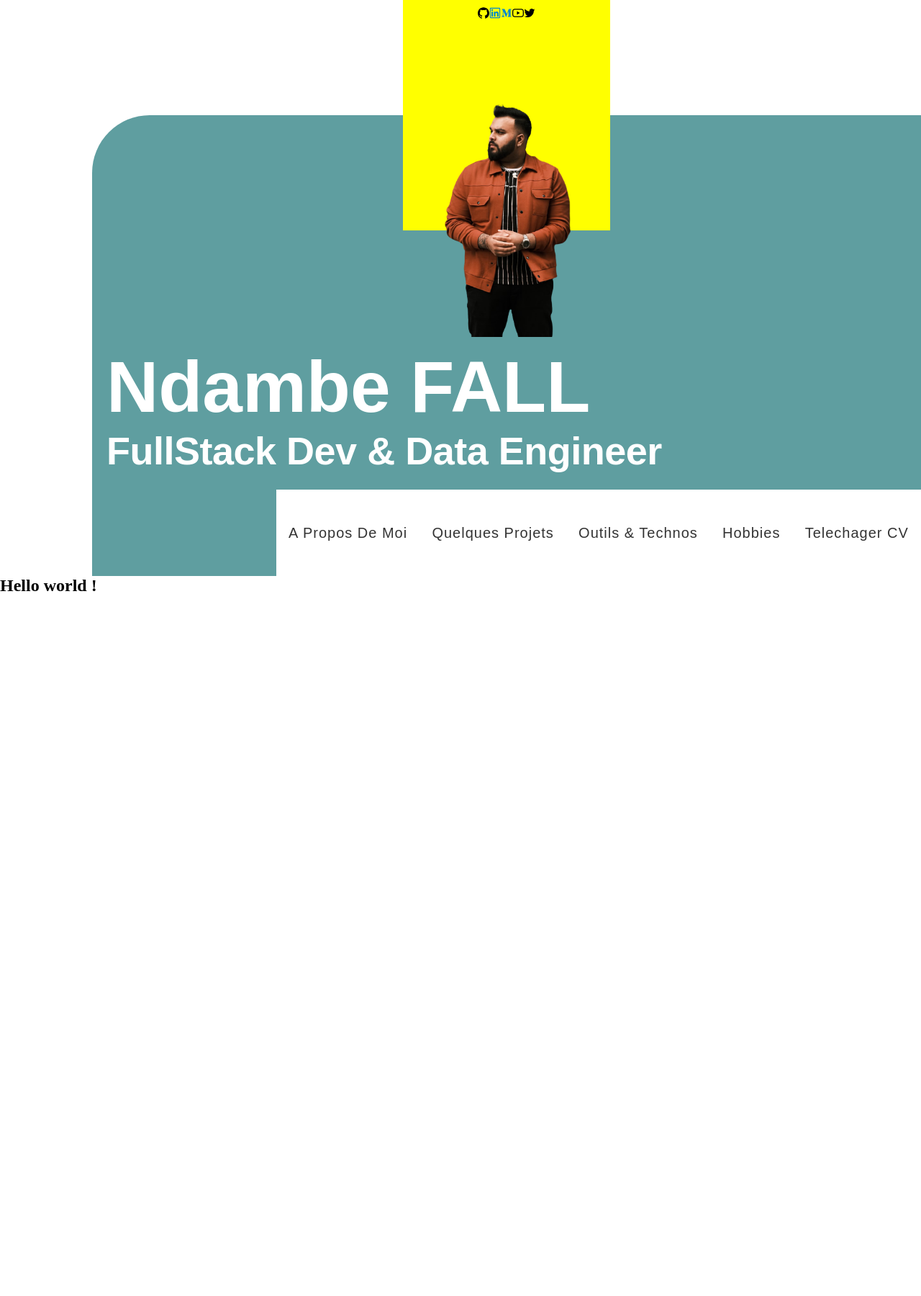
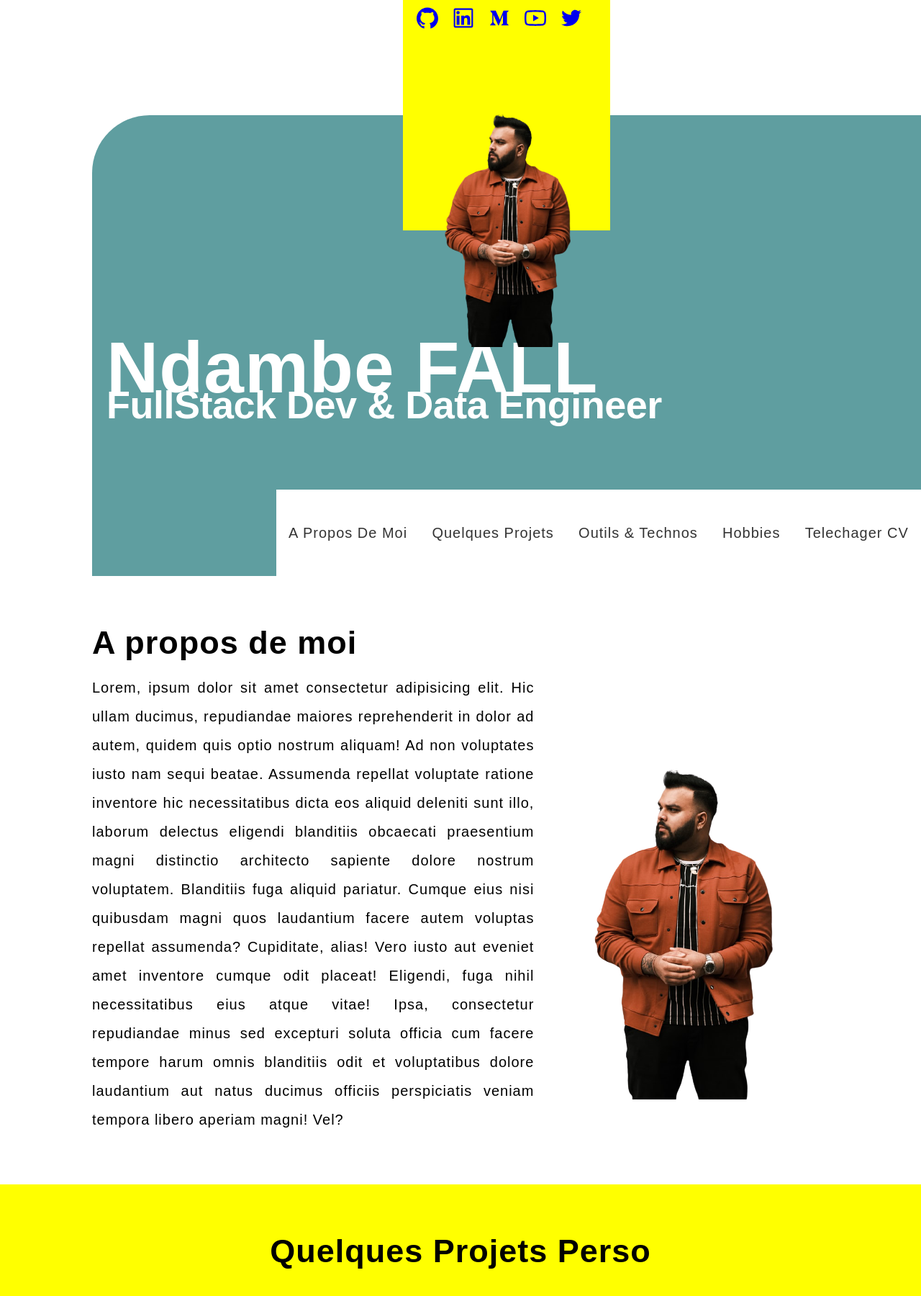
Before and after one commit to alphacpc/portfolio, a React (Create React App) app: page / in a window 1280 px wide. Shown: the top 1800 px of the page at 72% size. Before the commit the page ends 827 px from the top, so only its background shows below. Built offline with nearby package versions, Linux system fonts and the light colour scheme.

Commit message:
Updated project with added some compents

```diff
--- a/src/App.js
+++ b/src/App.js
@@ -1,6 +1,9 @@
 import React from 'react';
 import BodyComponent from './components/Body';
 import HeadComponent from './components/Head';
+
+import './assets/css/App.css';
+
 
 const App = () => {
 
--- /dev/null
+++ b/src/assets/css/About.css
@@ -0,0 +1,17 @@
+.divAboutContainer{
+    /* background: steelblue; */
+    padding:  70px 10%;
+}
+
+.divLeft{
+    width: 60%;
+}
+
+.divLeft h2{
+    font-size: 45px;
+}
+
+.divLeft p{
+    text-align: justify;
+    line-height: 40px;
+}
--- /dev/null
+++ b/src/assets/css/App.css
@@ -0,0 +1,135 @@
+*{
+    font-family: sans-serif;
+    letter-spacing: 1px;
+    list-style: none;
+    padding: 0;
+    margin: 0;
+}
+
+
+/* ------- FLEXIBLE ------ */
+.dis-flex{
+    display: flex;
+}
+
+.dis-flex.space{
+    justify-content: space-between;
+}
+
+.dis-flex.col{
+    flex-direction: column;
+}
+
+.dis-flex.align-center{
+    align-items: center;
+}
+
+/* --------FONT SIZE------- */
+h2{
+    font-size: 35px;
+    line-height: 45px;
+}
+
+h1{
+    font-size: 45px;
+    line-height: 60px;
+}
+
+h3{
+    font-size: 25;
+    line-height: 35px;
+}
+
+p{
+    font-size: 20px;
+    line-height: 30px;
+}
+
+/* -------- MARGIN ------- */
+.mg-bt-20{
+    margin-bottom: 20px;
+}
+
+.mg-tp-20{
+    margin-top: 20px;
+}
+
+.mg-20{
+    margin: 20px;
+}
+
+.mg-v-20{
+    margin: 20px 0;
+}
+
+.mg-h-20{
+    margin: 0 20px ;
+}
+
+
+
+
+.mg-bt-10{
+    margin-bottom: 10px;
+}
+
+.mg-tp-10{
+    margin-top: 10px;
+}
+
+.mg-10{
+    margin: 10px;
+}
+
+.mg-v-10{
+    margin: 10px 0;
+}
+
+.mg-h-10{
+    margin: 0 10px ;
+}
+
+
+
+/* -------- PADDING ------- */
+.pd-bt-20{
+    padding-bottom: 20px;
+}
+
+.pd-tp-20{
+    padding-top: 20px;
+}
+
+.pd-20{
+    padding: 20px;
+}
+
+.pd-v-20{
+    padding: 20px 0;
+}
+
+.pd-h-20{
+    padding: 0 20px ;
+}
+
+
+
+.pd-bt-10{
+    padding-bottom: 10px;
+}
+
+.pd-tp-10{
+    padding-top: 10px;
+}
+
+.pd-10{
+    padding: 10px;
+}
+
+.pd-v-10{
+    padding: 10px 0;
+}
+
+.pd-h-10{
+    padding: 0 10px ;
+}
--- /dev/null
+++ b/src/assets/css/Project.css
@@ -0,0 +1,9 @@
+.divProjectContainer{
+    background: yellow;
+    padding:  70px 10%;
+}
+
+.divProjectContainer h2{
+    font-size: 45px;
+    text-align: center;
+}
--- a/src/assets/css/head.css
+++ b/src/assets/css/head.css
@@ -55,12 +55,11 @@
     background-color: yellow;
 }
 .Photo .LinksSocial{
-    /* background-color: aqua; */
     justify-content: center;
     display: flex;
     padding: 10px 20px;
 }
-.Photo .LinksSocial img{
+.Photo .LinksSocial a{
     margin-right: 20px;
     object-fit: contain;
 }
@@ -68,11 +67,6 @@
 .Photo .divUserPicture img{
     width: 100%;
 }
-
-
-
-
-
 
 
 
--- /dev/null
+++ b/src/components/About.js
@@ -0,0 +1,23 @@
+import React from 'react'
+import './../assets/css/About.css';
+import Photo from "./../assets/images/photo3.png"
+
+
+const About = () => {
+  return (
+    <div className="divAboutContainer dis-flex space align-center">
+        <div className="divLeft">
+          <h2 className="mg-bt-20">A propos de moi</h2>
+          <p>Lorem, ipsum dolor sit amet consectetur adipisicing elit. Hic ullam ducimus, repudiandae maiores reprehenderit in dolor ad autem, quidem quis optio nostrum aliquam! Ad non voluptates iusto nam sequi beatae.
+          Assumenda repellat voluptate ratione inventore hic necessitatibus dicta eos aliquid deleniti sunt illo, laborum delectus eligendi blanditiis obcaecati praesentium magni distinctio architecto sapiente dolore nostrum voluptatem. Blanditiis fuga aliquid pariatur.
+          Cumque eius nisi quibusdam magni quos laudantium facere autem voluptas repellat assumenda? Cupiditate, alias! Vero iusto aut eveniet amet inventore cumque odit placeat! Eligendi, fuga nihil necessitatibus eius atque vitae!
+          Ipsa, consectetur repudiandae minus sed excepturi soluta officia cum facere tempore harum omnis blanditiis odit et voluptatibus dolore laudantium aut natus ducimus officiis perspiciatis veniam tempora libero aperiam magni! Vel?</p>
+        </div>
+        <div className="divRight">
+          <img src={Photo} alt="Alpha amadou DIALLO" />
+        </div>
+    </div>
+  )
+}
+
+export default About
--- a/src/components/Body.js
+++ b/src/components/Body.js
@@ -1,11 +1,13 @@
 import React from 'react'
-
+import About from './About';
+import Projects from './Projects';
 
 
 const BodyComponent = () => {
     return (
-        <div>
-            <h2>Hello world !</h2>
+        <div className="divBodyContainer">
+            <About/>
+            <Projects/>
         </div>
     )
 }
--- a/src/components/Head.js
+++ b/src/components/Head.jsx
@@ -1,7 +1,7 @@
-import React from 'react';
-import './../assets/css/head.css';
 import { GithubOutlined, LinkedinOutlined, MediumOutlined, YoutubeOutlined, TwitterOutlined  } from "@ant-design/icons";
 import User from './../assets/images/photo3.png';
+import './../assets/css/head.css';
+
 
 const HeadComponent = () => {
     return (
@@ -16,11 +16,11 @@ const HeadComponent = () => {
             <div className="Photo">
                 <div>
                 <div className="LinksSocial">
-                    <GithubOutlined twoToneColor="#eb2f96" />
-                    <LinkedinOutlined style={{ fontSize: '16px', color: '#08c' }}  />
-                    <MediumOutlined style={{ fontSize: '16px', color: '#08c' }} theme="outlined"  />
-                    <YoutubeOutlined />
-                    <TwitterOutlined />
+                    <a href="#m"><GithubOutlined style={{ fontSize: '30px' }} /></a>
+                    <a href="#m"><LinkedinOutlined style={{ fontSize: '30px' }}  /></a>
+                    <a href="#m"><MediumOutlined style={{ fontSize: '30px' }}/></a>
+                    <a href="#m"><YoutubeOutlined style={{ fontSize: '30px' }} /></a>
+                    <a href="#m"><TwitterOutlined style={{ fontSize: '30px' }} /></a>
                 </div>
                 <div className="divUserPicture">
                     <img src={User} alt="me"/>
--- /dev/null
+++ b/src/components/Projects.js
@@ -0,0 +1,15 @@
+import React from 'react'
+import "./../assets/css/Project.css"
+
+const Projects = () => {
+  return (
+    <div className="divProjectContainer">
+        <h2 className="h2Label">Quelques Projets Perso</h2>
+        <div className="divGallery">
+
+        </div>
+    </div>
+  )
+}
+
+export default Projects
```
Also changed, not shown: src/pages/Home.jsx (deleted, +0 -17 lines).
